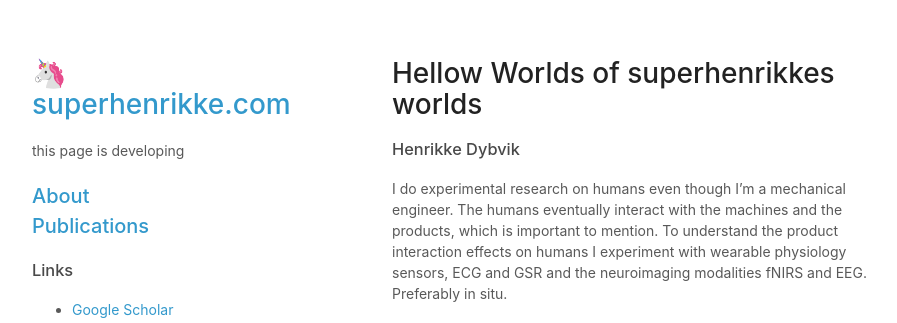
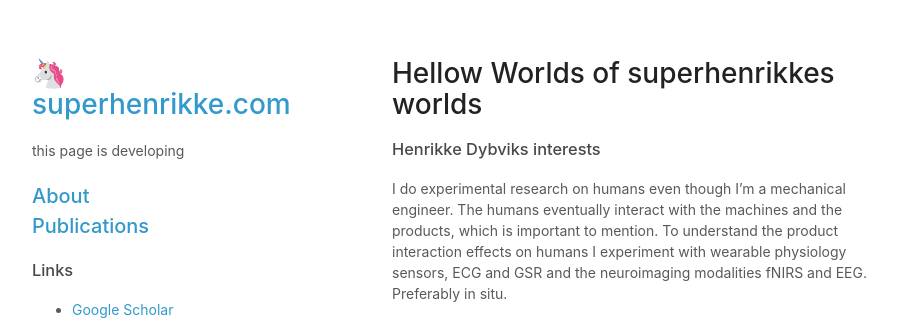
Before and after one commit to superhenrikke/superhenrikke.github.io, a Jekyll site: the page built from index.md, in a window 1280 px wide. Shown: the top 323 px of the page, without its empty margins (178-1075 px from the left). Built offline with Jekyll 4.4.1, drawn with Linux system fonts in a browser that asks for light colours; our own code applies the rules of GitHub Pages for plain Markdown files; a script that is not in the unit is left out.

Commit message:
Update index.md

```diff
--- a/index.md
+++ b/index.md
@@ -1,7 +1,7 @@
 # Hellow Worlds of superhenrikkes worlds
 
 
-### Henrikke Dybvik
+### Henrikke Dybviks interests
 I do experimental research on humans even though I'm a mechanical engineer. The humans eventually interact with the machines and the products, which is important to mention. To understand the product interaction effects on humans I experiment with wearable physiology sensors, ECG and GSR and the neuroimaging modalities fNIRS and EEG. Preferably in situ.
 
 
```
